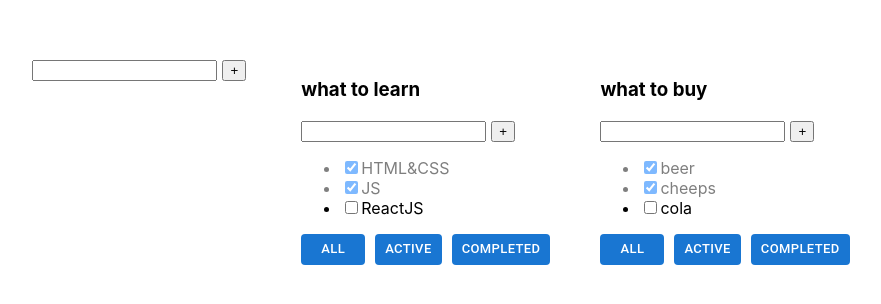
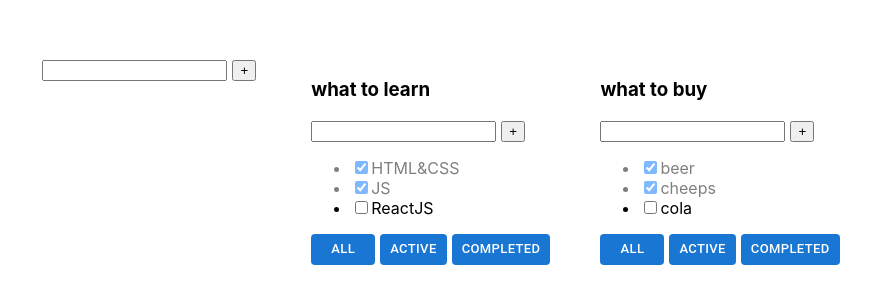
Before and after one commit to VanoKi/todolist-react, a React (Vite) app: page / in a window 1280 px wide. Shown: the part 238-542 px from the top of the page, without its empty margins (174-1055 px from the left). Built offline with nearby package versions, Linux system fonts and the light colour scheme.

Commit message:
fix: margines

```diff
--- a/src/TodoListItem.tsx
+++ b/src/TodoListItem.tsx
@@ -101,7 +101,7 @@ export const TodolistItem = (props: Props) => {
             size='small'
             disableElevation
             onClick={() => changeFilter('active', todolistId)}
-            sx={{m: '0 10px'}}
+            sx={{m: '0 5px'}}
           >
             Active
           </Button>
```
